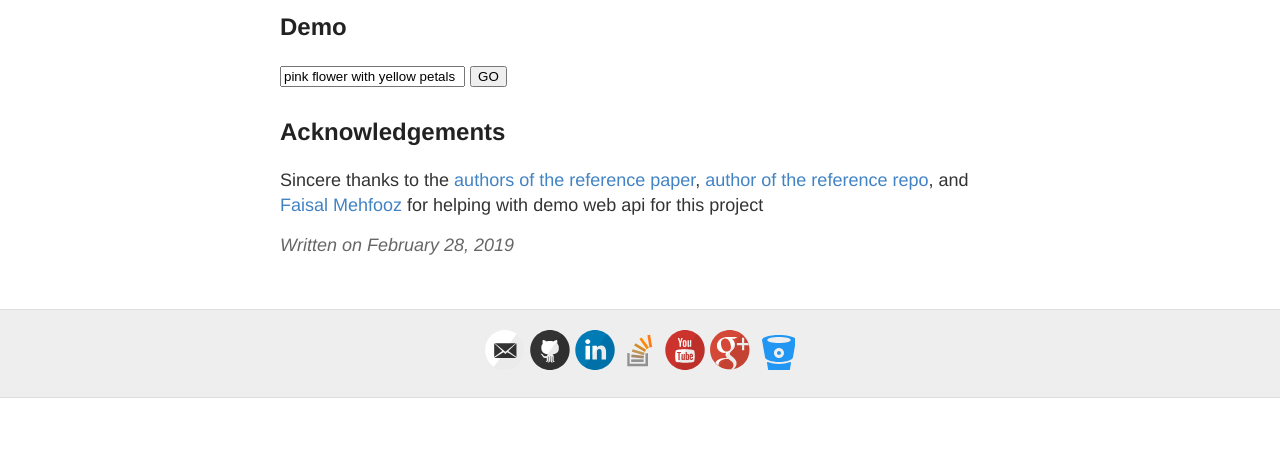
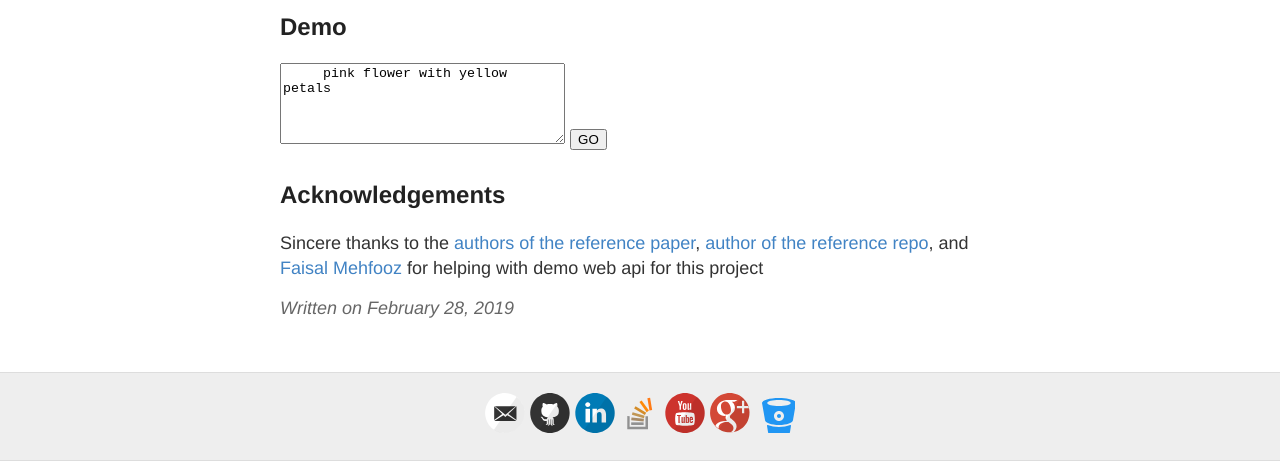
Before and after one commit to datashines/datashines.github.io, a Jekyll site: the page built from _posts/2019-02-28-Text-To-Image-Using-GANs.md, in a window 1280 px wide. Shown: the part 2041-2502 px from the top of the page. Built offline with Jekyll 4.4.1, drawn with Linux system fonts in a browser that asks for light colours; comment, search, counter and statistics services are not loaded; before the commit the page ends 2439 px from its top, so only the background shows below that.

Commit message:
Update 2019-02-28-Text-To-Image-Using-GANs.md

```diff
--- a/_posts/2019-02-28-Text-To-Image-Using-GANs.md
+++ b/_posts/2019-02-28-Text-To-Image-Using-GANs.md
@@ -64,7 +64,10 @@ for example:
 <html>
 <body>
 <form>
-    <input type="textarea" id="imagename" value="pink flower with yellow petals" />
+    <textarea id="imagename" name="imagename"
+          rows="5" cols="33">
+     pink flower with yellow petals
+    </textarea>
     <input type="button" id="btn" value="GO" />
 </form>
     <script type="text/javascript">
@@ -72,7 +75,6 @@ for example:
             var val = document.getElementById('imagename').value,
                 src = 'http://13.59.20.142:8888/text/' + val,
                 img = document.createElement('img');
-
             img.src = src;
             document.body.appendChild(img);
         }
```
